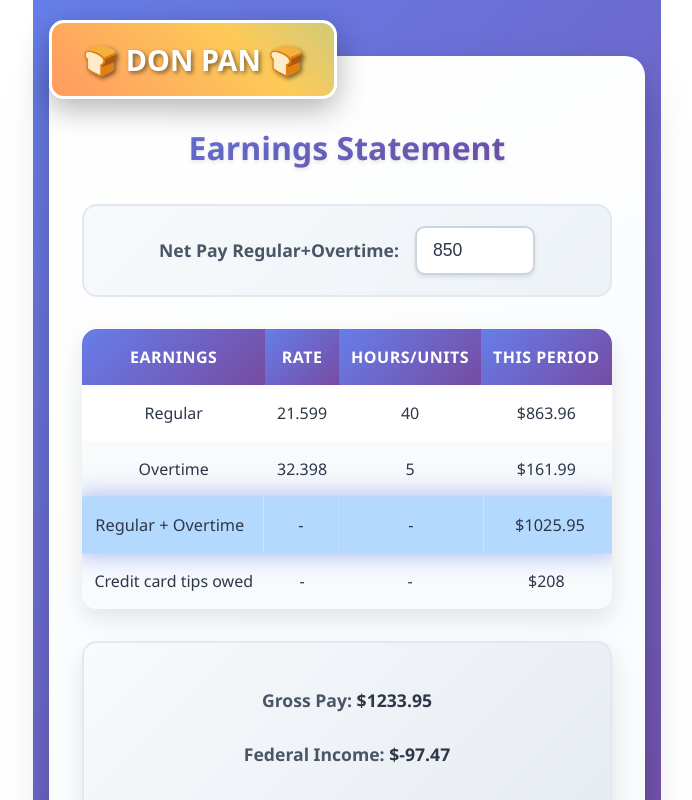
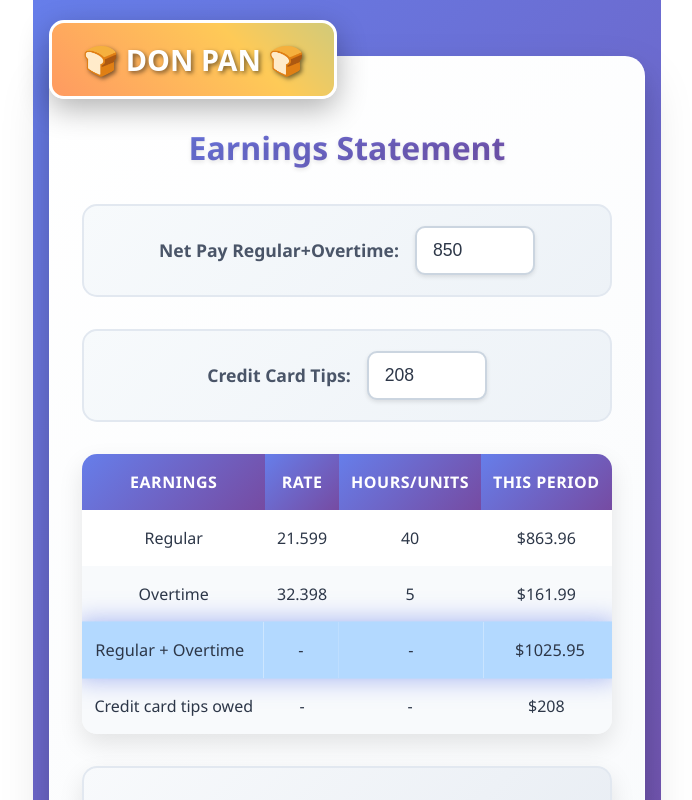
Before and after one commit to Yeinier22/Don-Pan_Maidelin, a React (Vite) app: page / in a window 1280 px wide. Shown: the top 800 px of the page, without its empty margins (293-985 px from the left). Built offline with nearby package versions, Linux system fonts and the light colour scheme.

Commit message:
Make credit card tips editable with separate input

```diff
--- a/src/App.jsx
+++ b/src/App.jsx
@@ -6,13 +6,14 @@ function App() {
   // Estado para el valor neto (input principal)
   const [netEarnings, setNetEarnings] = useState(850);
   const [inputValue, setInputValue] = useState('850');
+  const [creditCardTips, setCreditCardTips] = useState(208);
+  const [creditCardInputValue, setCreditCardInputValue] = useState('208');
   const [animateValues, setAnimateValues] = useState(false);
   const [isFullscreen, setIsFullscreen] = useState(true);
 
   // Constantes fijas
   const regularHours = 40;
   const overtimeHours = 5;
-  const creditCardTips = 208; // Valor fijo
 
   // Porcentajes de deducciones (aproximados del recibo original)
   const federalRate = 0.095; // ~9.5%
@@ -48,7 +49,7 @@ function App() {
     setAnimateValues(true);
     const timer = setTimeout(() => setAnimateValues(false), 600);
     return () => clearTimeout(timer);
-  }, [inputValue]);
+  }, [inputValue, creditCardInputValue]);
 
   // Efecto para manejar la animación de entrada fullscreen
   useEffect(() => {
@@ -71,6 +72,19 @@ function App() {
     }
   };
 
+  const handleCreditCardTipsChange = (e) => {
+    const value = e.target.value;
+    setCreditCardInputValue(value);
+
+    // Solo actualizar creditCardTips si hay un valor válido
+    if (value === '' || value === null || value === undefined) {
+      setCreditCardTips(0);
+    } else {
+      const numValue = Number(value);
+      setCreditCardTips(isNaN(numValue) ? 0 : numValue);
+    }
+  };
+
   return (
     <>
       <div className={`don-pan-banner ${isFullscreen ? 'fullscreen' : ''}`}>
@@ -87,6 +101,22 @@ function App() {
           value={inputValue}
           onChange={handleNetEarningsChange}
           placeholder="Enter net earnings"
+          inputMode="decimal"
+          autoComplete="off"
+          autoCorrect="off"
+          autoCapitalize="off"
+          spellCheck="false"
+        />
+      </div>
+      <div className="input-group">
+        <label htmlFor="creditCardTips">Credit Card Tips:</label>
+        <input
+          id="creditCardTips"
+          type="number"
+          step="0.01"
+          value={creditCardInputValue}
+          onChange={handleCreditCardTipsChange}
+          placeholder="Enter credit card tips"
           inputMode="decimal"
           autoComplete="off"
           autoCorrect="off"
@@ -126,7 +156,7 @@ function App() {
             <td>Credit card tips owed</td>
             <td>-</td>
             <td>-</td>
-            <td>${creditCardTips}</td>
+            <td className={animateValues ? 'positive-value' : ''}>${creditCardTips}</td>
           </tr>
         </tbody>
       </table>
```
